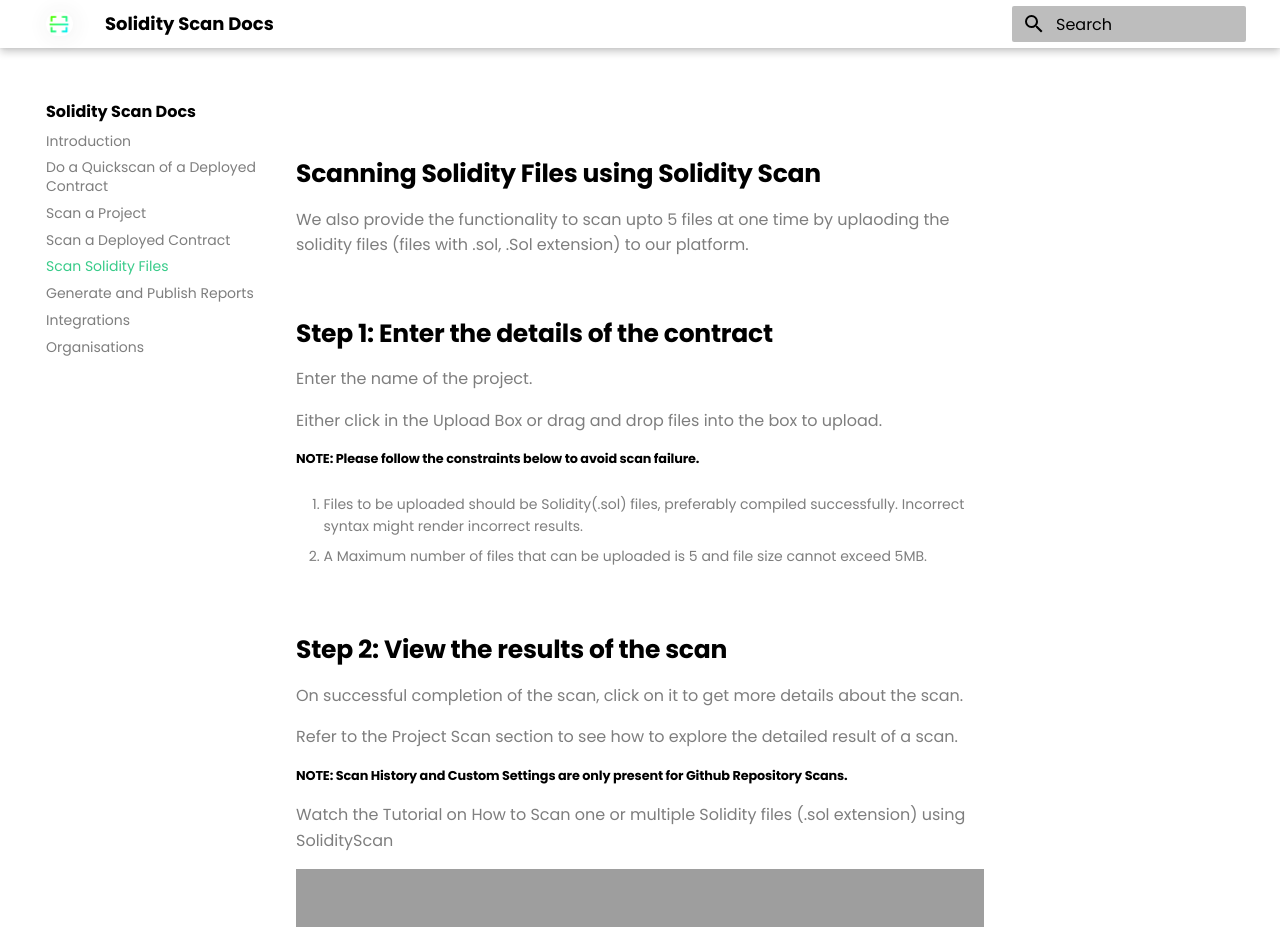
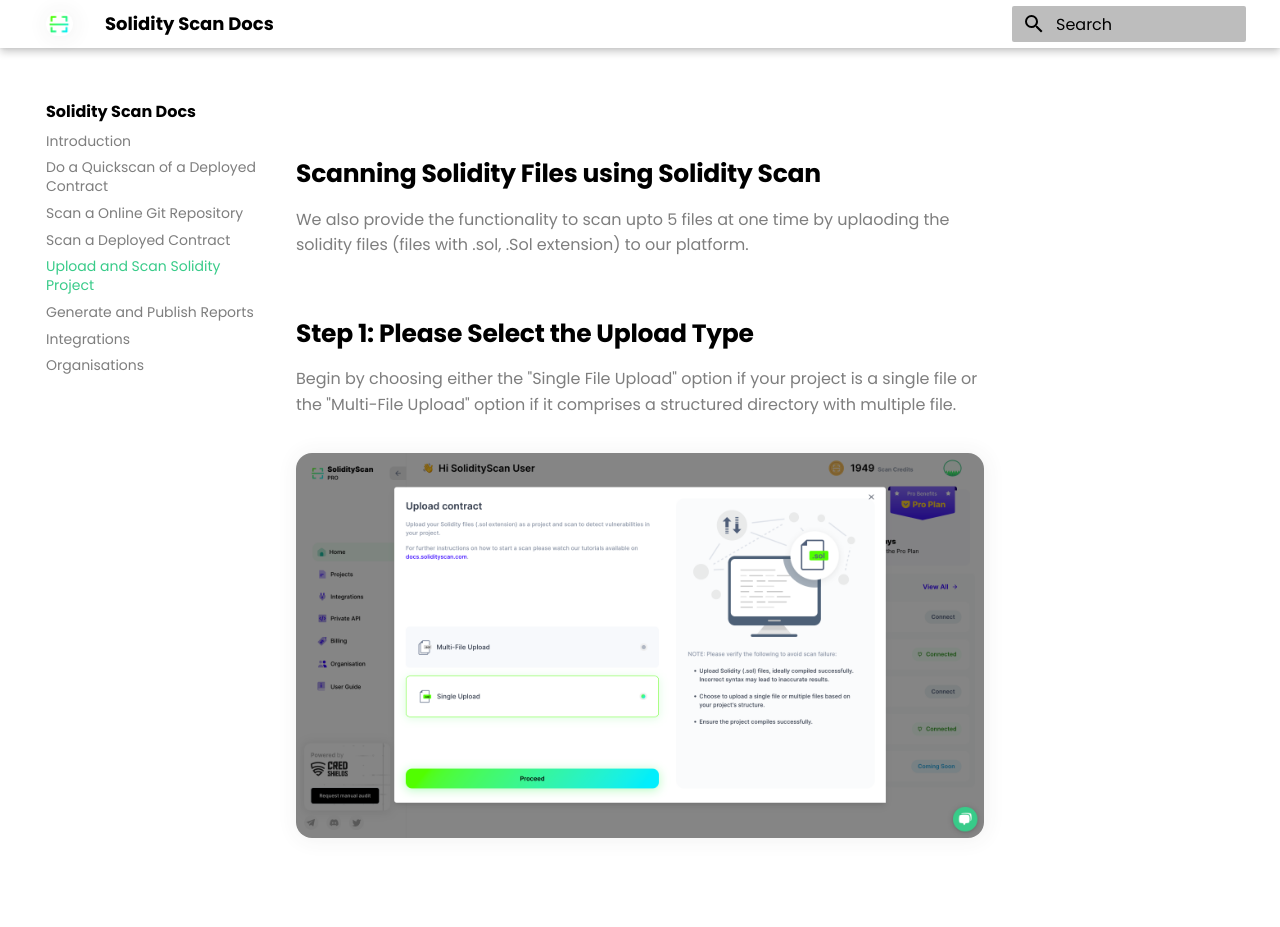
Before and after one commit to Credshields/solidity-scanner-docs, an MkDocs documentation site: the page built from documentation/filescan.md, in a window 1280 px wide and 1400 px high. Shown: the top 927 px of the window. Built offline with MkDocs 1.6.1 and Material for MkDocs 9.7.7, drawn with Linux system fonts in a browser that asks for light colours; some of the changed text lies outside the part shown; grey boxes are pictures that could not be loaded.

Commit message:
updated documentation as on 9Nov 23

```diff
--- a/documentation/filescan.md
+++ b/documentation/filescan.md
@@ -2,26 +2,37 @@
 
 We also provide the functionality to scan upto 5 files at one time by uplaoding the solidity files (files with .sol, .Sol extension) to our platform.
 
-# Step 1: Enter the details of the contract
+# Step 1: Please Select the Upload Type
+
+Begin by choosing either the "Single File Upload" option if your project is a single file or the "Multi-File Upload" option if it comprises a structured directory with multiple file.
+
+![Scan Blocks](./assets/images/filescan/uploadType.png)
+
+# Step 2: Enter the details of the contract
 
 Enter the name of the project.
 
-Either click in the Upload Box or drag and drop files into the box to upload.
+Either click in the Upload Box or drag and drop file into the box to upload.
 
+If you opted for "Single File Upload" in this step, you can simply upload your Solidity file and initiate the scanning process. On the other hand, if you've selected "Multi-File Upload," you have to compress your project into a zip file and then proceed with the upload.
+
+![Scan Blocks](./assets/images/filescan/singleFile.png)
+
+![Scan Blocks](./assets/images/filescan/multiFile.png)
+
+<!--
 ###### NOTE: Please follow the constraints below to avoid scan failure.
 
 1. Files to be uploaded should be Solidity(.sol) files, preferably compiled successfully. Incorrect syntax might render incorrect results.
 
-2. A Maximum number of files that can be uploaded is 5 and file size cannot exceed 5MB.
+2. A Maximum number of files that can be uploaded is 5 and file size cannot exceed 5MB. -->
 
-# Step 2: View the results of the scan
+# Step 3: View the results of the scan
 
 On successful completion of the scan, click on it to get more details about the scan.
 
 Refer to the Project Scan section to see how to explore the detailed result of a scan.
 
-###### NOTE: Scan History and Custom Settings are only present for Github Repository Scans.
+###### NOTE: Scan History and Custom Settings are only present for Online Code Repository Scans.
 
-Watch the Tutorial on How to Scan one or multiple Solidity files (.sol extension) using SolidityScan
-
-<iframe width="740" height="420" src="https://www.youtube.com/embed/MTvAtmukX40" title="Scan one or multiple Solidity files (.sol extension) using SolidityScan" frameborder="0" allow="accelerometer; autoplay; clipboard-write; encrypted-media; gyroscope; picture-in-picture; web-share" allowfullscreen></iframe>
+<!-- Watch the Tutorial on How to Scan one or multiple Solidity files (.sol extension) using SolidityScan -->
--- a/documentation/project.md
+++ b/documentation/project.md
@@ -14,17 +14,21 @@
 
 Enter the project's name and the repository link for the project. When entering the link please verify the following to avoid scan failure:
 
-1. Ensure the link is to a GitHub repository containing Solidity (.sol) files. It is recommended to use the HTTPS GitHub (.git) cloning link of the repository.
+1. Ensure the link is to a Git repository containing Solidity (.sol) files. Supported Platforms Gitlab/Github/Bitbucket
 
-2. Verify if the repository is public, for private repositories, please integrate your GitHub from the Integrations tab.
+2. Verify if the repository is public, for private repositories, please integrate your GitHub/Gitlab/Bitbucket from the Integrations tab.
 
 Also, select if the repository is public or private. Click on the next button to proceed to Step 2.
 
+![Scan Blocks](./assets/images/project/step_1.png)
+
 #### STEP 2: Select Branch and Files to be Scanned
 
-After you have entered the github repository link, you will be asked to select a branch that contains the project which has to be scanned. By default, the default branch on your github repository will be selected.
+After you have entered the git repository link, you will be asked to select a branch that contains the project which has to be scanned. By default, the default branch on your github repository will be selected.
 
 Also you will have an option to select files and folders that you want to scan. The files and folders that are not selected will be skipped in the scanning process.
+
+![Scan Blocks](./assets/images/project/step_2.png)
 
 ###### Note: Only solidity files (files with .sol, .Sol extension) will be scanned
 
@@ -32,23 +36,17 @@
 
 #### STEP 3: Configure Webhooks for Github Actions
 
-You have the option to trigger automatic scans using Github Actions. Whenever a new commit will be pushed to the branch, if webhook has been enabled then it will trigger a scan automatically to check if the new changes have any vulnerabilities present.
+You have the option to trigger automatic scans using Git Actions. Whenever a new commit will be pushed to the branch, if webhook has been enabled then it will trigger a scan automatically to check if the new changes have any vulnerabilities present.
 
 You can only configure webhooks for those github respository which are owned by you (user). Also this funcationality is only possible once you have connected your github account with SolidityScan Application. [Here](/integrations) are the steps to do the.
 
-Watch this tutorial on How to Integrate your Github account with SolidityScan.
+After you have configured your settings click on Start Scan Button to initiate the scan.
 
-<iframe width="740" height="420" src="https://www.youtube.com/embed/ppZ-ktRcC88" title="Integrate your Github account with SolidityScan" frameborder="0" allow="accelerometer; autoplay; clipboard-write; encrypted-media; gyroscope; picture-in-picture; web-share" allowfullscreen></iframe>
-
-After you have configured your settings click on Start Scan Button to initiate the scan.
+![Scan Blocks](./assets/images/project/step_3.png)
 
 After you have started the scan, you will see the below screen.
 
 ![Scan Blocks](./assets/images/project/project_list.png)
-
-Watch this tutorial on How to do a Project Scan.
-
-<iframe width="720" height="410" src="https://www.youtube.com/embed/NFKnm2H9wvE" title="Scan a Github Project using SolidityScan" frameborder="0" allow="accelerometer; autoplay; clipboard-write; encrypted-media; gyroscope; picture-in-picture; web-share" allowfullscreen></iframe>
 
 # View the results of the scan
 
--- a/mkdocs.yml
+++ b/mkdocs.yml
@@ -26,9 +26,9 @@
 nav:
   - 'Introduction': index.md
   - 'Do a Quickscan of a Deployed Contract': quickscan.md
-  - 'Scan a Project': project.md
+  - 'Scan a Online Git Repository': project.md
   - 'Scan a Deployed Contract': block.md
-  - 'Scan Solidity Files': filescan.md
+  - 'Upload and Scan Solidity Project': filescan.md
   - 'Generate and Publish Reports': report.md
   - 'Integrations': integrations.md
   - 'Organisations': organisation.md
```
Also changed, not shown: documentation/organisation.md (+1 -5 lines), documentation/assets/images/block/block_scan_form.png, documentation/assets/images/filescan/multiFile.png (added), documentation/assets/images/filescan/singleFile.png (added), documentation/assets/images/filescan/uploadType.png (added), documentation/assets/images/project/step_1.png (added), documentation/assets/images/project/step_2.png (added), documentation/assets/images/project/step_3.png (added).
